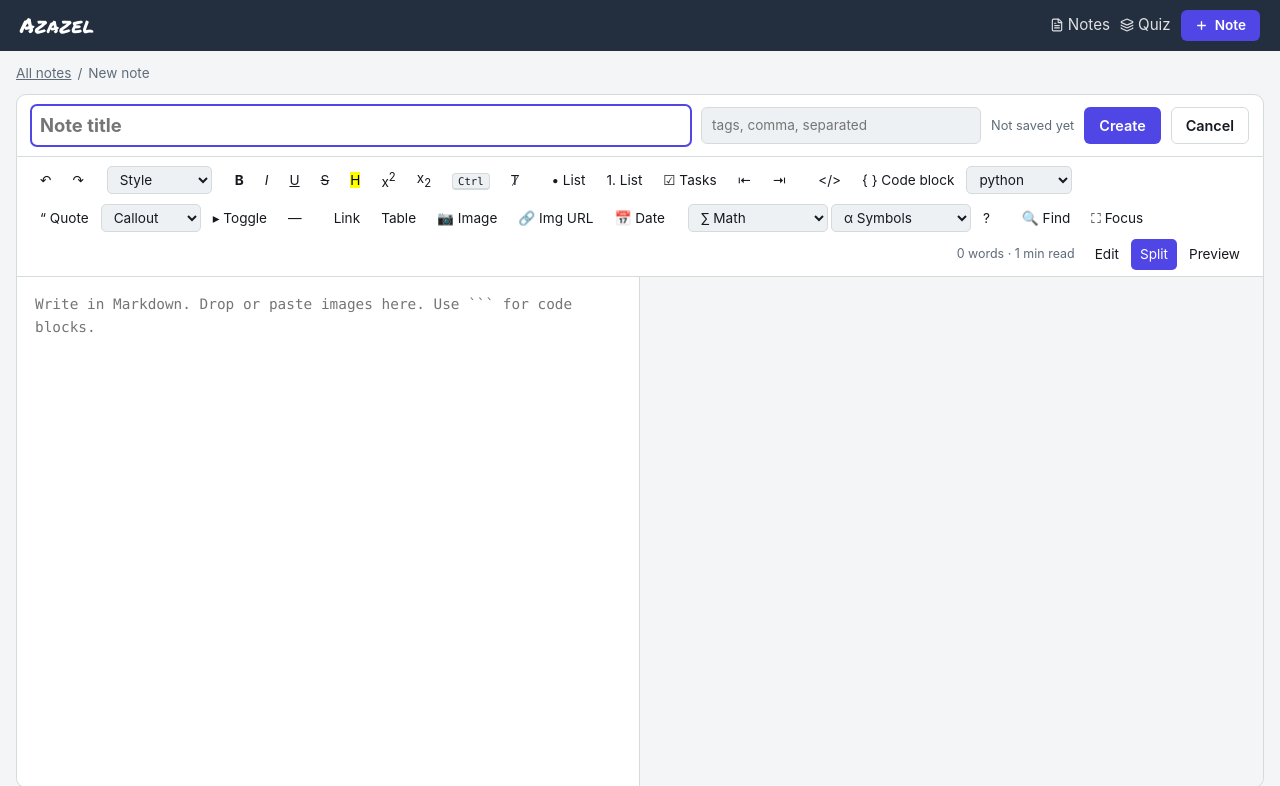
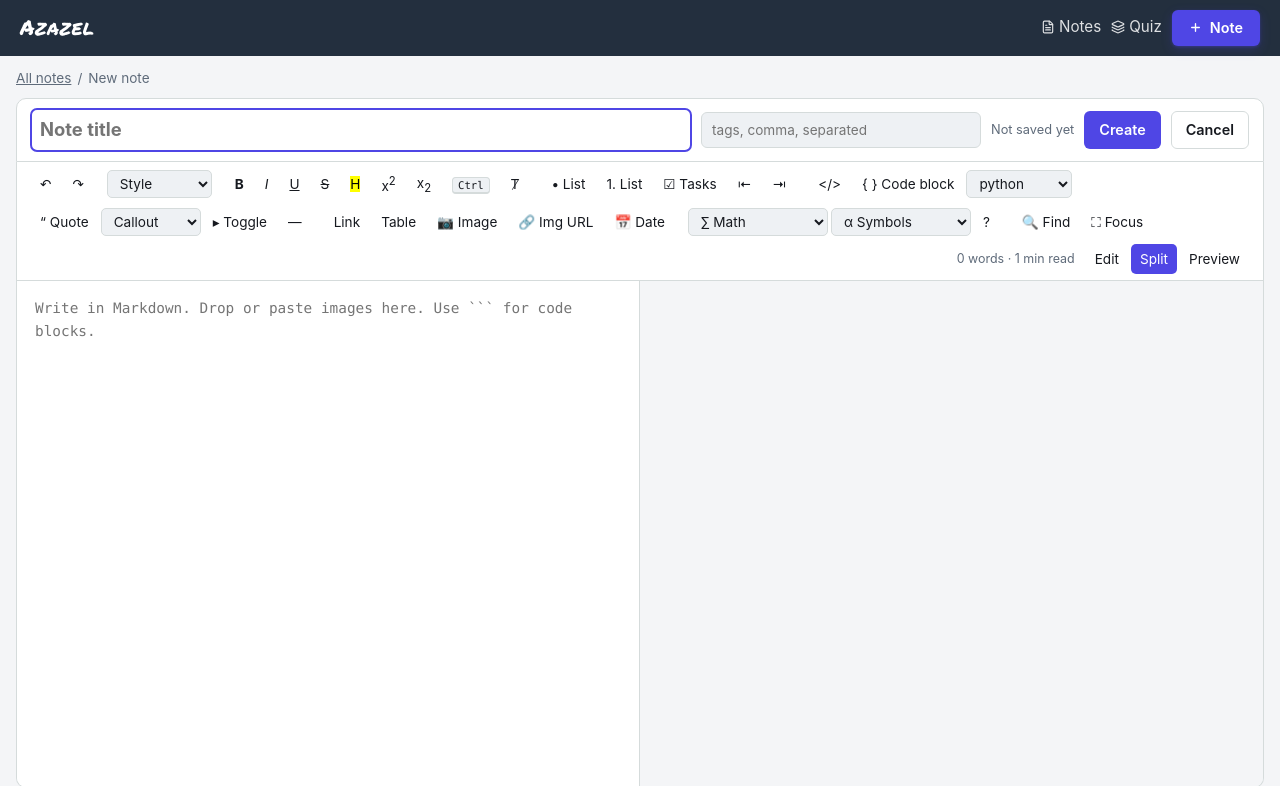
Before and after one commit to Nishanth-Siraj/my-notes-app, a FastAPI app: page /notes/new in a window 1280 px wide. Shown: the top 786 px of the page. Run offline with FastAPI, Linux system fonts and the light colour scheme; some libraries are stand-ins or nearby versions.

Commit message:
Buttons: port full Anki abtn style to notes (shadow, border, proper sizing)
- add base .abtn class matching Anki exactly (shadow, border, border-radius, flex)
- .abtn.primary: indigo fill, transparent border, indigo-tinted box-shadow for depth
- applied to + Note (topbar), + New note (list page), + Card (quiz nav)

Co-Authored-By: Claude Sonnet 4.6 <noreply@anthropic.com>

```diff
--- a/notes_app/static/style.css
+++ b/notes_app/static/style.css
@@ -57,8 +57,22 @@ h1 { margin: 0; font-size: 1.6rem; line-height: 1.25; }
   padding: 10px 20px;
   display: flex; align-items: center; justify-content: space-between; gap: 12px;
 }
-.abtn.primary { background: var(--accent); color: #fff; border: none; border-radius: 6px; padding: 5px 14px; font-size: .85rem; font-weight: 600; text-decoration: none; display: inline-flex; align-items: center; gap: 4px; cursor: pointer; }
-.abtn.primary:hover { opacity: .88; }
+/* Anki-style action buttons, used in notes too */
+.abtn {
+  display: inline-flex; align-items: center; justify-content: center; gap: 5px;
+  background: var(--surface); color: var(--text);
+  border: 1px solid var(--border); border-radius: 6px;
+  padding: 6px 16px; font: inherit; font-size: .9rem; cursor: pointer;
+  text-decoration: none; box-shadow: var(--shadow); white-space: nowrap;
+}
+.abtn:hover { background: var(--surface-2); text-decoration: none; }
+.abtn:active { transform: translateY(1px); }
+.abtn.primary {
+  background: var(--accent); color: #fff;
+  border-color: transparent; font-weight: 600;
+  box-shadow: 0 1px 3px rgba(79,70,229,.35), 0 4px 12px rgba(79,70,229,.2);
+}
+.abtn.primary:hover { filter: brightness(1.1); }
 .brand { color: inherit; text-decoration: none; font-family: 'Permanent Marker', cursive; font-size: 1.3rem; letter-spacing: .5px; }
 .topnav { display: flex; align-items: center; gap: 10px; }
 .navlink { color: inherit; text-decoration: none; opacity: .85; font-size: .95rem; }
```
